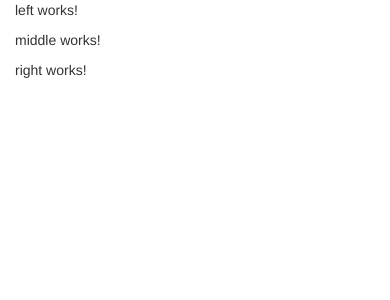
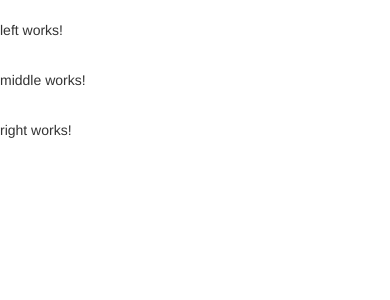
Before and after one commit to aze3ma/angula2-test, an Angular app: page / in a window 390 px wide. Shown: the top 300 px of the page. Built offline with nearby package versions, Linux system fonts and the light colour scheme.

Commit message:
bootstrap config

```diff
--- a/src/app/app.component.html
+++ b/src/app/app.component.html
@@ -1,3 +1,3 @@
-<app-left></app-left>
-<app-middle></app-middle>
-<app-right></app-right>
+<app-left class="col-md-3"></app-left>
+<app-middle class="col-md-6"></app-middle>
+<app-right class="col-md-3"></app-right>
--- a/src/app/left/left.component.html
+++ b/src/app/left/left.component.html
@@ -1,5 +1,3 @@
-<div class="col-md-3">
-  <p>
-    left works!
-  </p>
-</div>
+<p>
+  left works!
+</p>
--- a/src/app/middle/middle.component.html
+++ b/src/app/middle/middle.component.html
@@ -1,5 +1,3 @@
-<div class="col-md-6">
   <p>
     middle works!
   </p>
-</div>
--- a/src/app/right/right.component.html
+++ b/src/app/right/right.component.html
@@ -1,5 +1,3 @@
-<div class="col-md-3">
-  <p>
-    right works!
-  </p>
-</div>
+<p>
+  right works!
+</p>
--- a/src/index.html
+++ b/src/index.html
@@ -10,7 +10,5 @@
 </head>
 <body>
   <app-root>Loading...</app-root>
-  <script src="https://code.jquery.com/jquery-3.1.1.min.js" integrity="sha256-hVVnYaiADRTO2PzUGmuLJr8BLUSjGIZsDYGmIJLv2b8=" crossorigin="anonymous"></script>
-  <script src="https://maxcdn.bootstrapcdn.com/bootstrap/3.3.7/js/bootstrap.min.js" integrity="sha384-Tc5IQib027qvyjSMfHjOMaLkfuWVxZxUPnCJA7l2mCWNIpG9mGCD8wGNIcPD7Txa" crossorigin="anonymous"></script>
 </body>
 </html>
```
